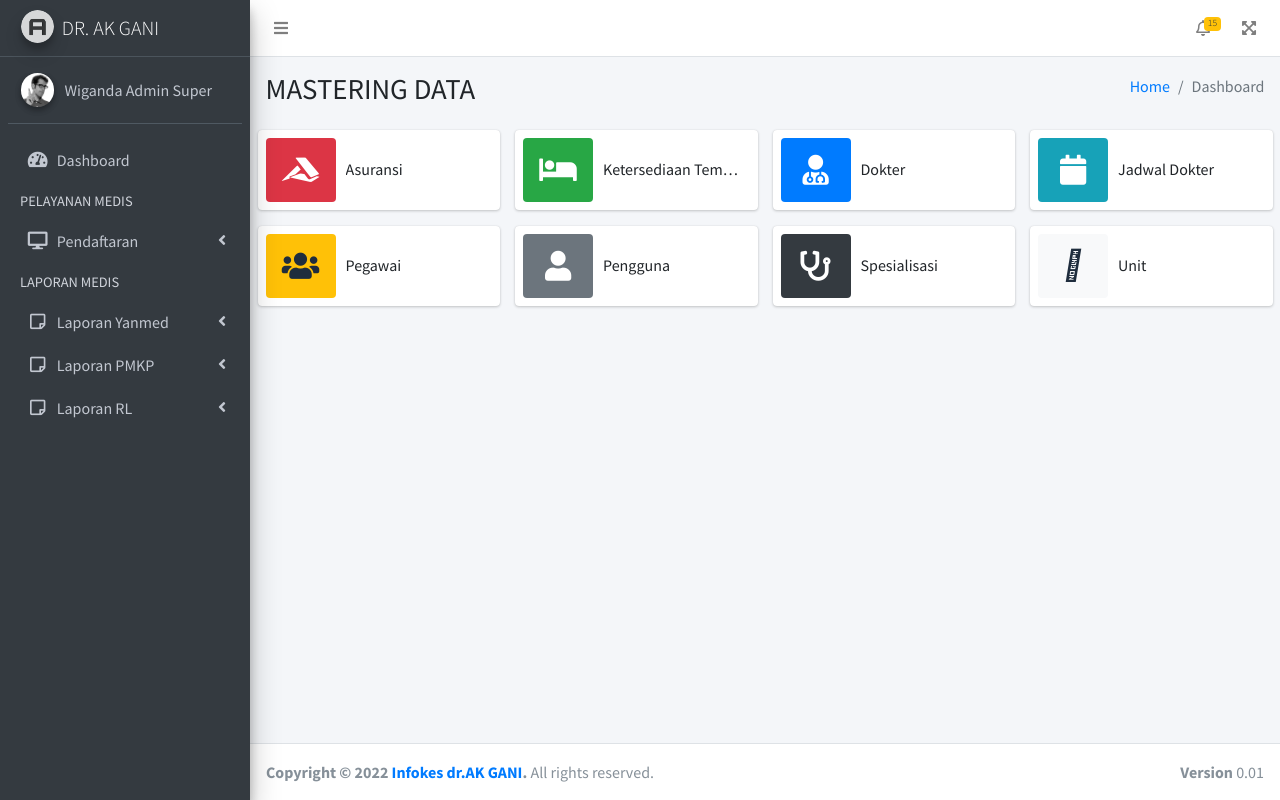
After one commit to ismailgo95/simrs, a CodeIgniter app: page /database/Masterdata_C in a window 1280 px wide. The commit adds this page. Run offline with CodeIgniter, Linux system fonts and the light colour scheme; some libraries are stand-ins or nearby versions.

Commit message:
MASTERING DATA

```diff
--- /dev/null
+++ b/application/controllers/Masterdata_C.php
@@ -0,0 +1,13 @@
+<?php
+defined('BASEPATH') or exit('No direct script access allowed');
+
+class Masterdata_C extends CI_Controller
+{
+  public function index()
+  {
+    $this->load->view('template/header');
+    $this->load->view('template/sidebar');
+    $this->load->view("masterdata_v");
+    $this->load->view('template/footer');
+  }
+}
--- a/application/views/dashboard_v.php
+++ b/application/views/dashboard_v.php
@@ -63,7 +63,8 @@
             <span class="info-box-icon bg-danger"><i class="fas fa-server"></i></span>
 
             <div class="info-box-content">
-              <span class="info-box-text">Master Data</span>
+            <a href="<?php echo base_url("/Masterdata_C") ?>"><span class="info-box-text">Master Data</span></a>
+
             </div>
             <!-- /.info-box-content -->
           </div>
--- /dev/null
+++ b/application/views/masterdata_v.php
@@ -0,0 +1,131 @@
+<!-- Content Wrapper. Ini adalah Page Konten -->
+<div class="content-wrapper">
+    <!-- Content Header (Page header) -->
+    <div class="content-header">
+        <div class="container-fluid">
+            <div class="row mb-2">
+                <div class="col-sm-6">
+                    <h1 class="m-0">MASTERING DATA</h1>
+                </div><!-- /.col -->
+                <div class="col-sm-6">
+                    <ol class="breadcrumb float-sm-right">
+                        <li class="breadcrumb-item"><a href="#">Home</a></li>
+                        <li class="breadcrumb-item active">Dashboard</li>
+                    </ol>
+                </div><!-- /.col -->
+            </div><!-- /.row -->
+        </div><!-- /.container-fluid -->
+    </div>
+
+    <!-- Main content -->
+
+        <div class="container-fluid">
+            <div class="row">
+                <div class="col-md-3 col-sm-6 col-12">
+                    <div class="info-box">
+                        <span class="info-box-icon bg-danger"><i class="nav-icon fab fa-accusoft"></i></span>
+
+                        <div class="info-box-content">
+                            <span class="info-box-text">Asuransi</span>
+                        </div>
+
+                    </div>
+
+                </div>
+
+                <div class="col-md-3 col-sm-6 col-12">
+                    <div class="info-box">
+                        <span class="info-box-icon bg-success"><i class="fas fa-bed"></i></span>
+
+                        <div class="info-box-content">
+                            <span class="info-box-text">Ketersediaan Tempat Tidur</span>
+                        </div>
+                        <!-- /.info-box-content -->
+                    </div>
+                    <!-- /.info-box -->
+                </div>
+                <!-- /.col -->
+                <div class="col-md-3 col-sm-6 col-12">
+                    <div class="info-box">
+                        <span class="info-box-icon bg-primary"><i class="fas fa-user-md"></i></span>
+
+                        <div class="info-box-content">
+                            <span class="info-box-text">Dokter</span>
+                        </div>
+                        <!-- /.info-box-content -->
+                    </div>
+                    <!-- /.info-box -->
+                </div>
+                <!-- /.col -->
+                <div class="col-md-3 col-sm-6 col-12">
+                    <div class="info-box">
+                        <span class="info-box-icon bg-info"><i class="fas fa-calendar"></i></span>
+
+                        <div class="info-box-content">
+                            <span class="info-box-text">Jadwal Dokter</span>
+
+                        </div>
+                        <!-- /.info-box-content -->
+                    </div>
+                    <!-- /.info-box -->
+                </div>
+                <!-- /.col -->
+            </div>
+        </div><!-- /.container-fluid -->
+        <div class="container-fluid">
+            <div class="row">
+                <div class="col-md-3 col-sm-6 col-12">
+                    <div class="info-box">
+                        <span class="info-box-icon bg-warning"><i class="fas fa-users"></i></i></span>
+
+                        <div class="info-box-content">
+                            <span class="info-box-text">Pegawai</span>
+                        </div>
+
+                    </div>
+
+                </div>
+
+                <div class="col-md-3 col-sm-6 col-12">
+                    <div class="info-box">
+                        <span class="info-box-icon bg-secondary"><i class="fas fa-user"></i></span>
+
+                        <div class="info-box-content">
+                            <span class="info-box-text">Pengguna</span>
+                        </div>
+                        <!-- /.info-box-content -->
+                    </div>
+                    <!-- /.info-box -->
+                </div>
+                <!-- /.col -->
+                <div class="col-md-3 col-sm-6 col-12">
+                    <div class="info-box">
+                        <span class="info-box-icon bg-dark"><i class="fas fa-stethoscope"></i></span>
+
+                        <div class="info-box-content">
+                            <span class="info-box-text">Spesialisasi</span>
+                        </div>
+                        <!-- /.info-box-content -->
+                    </div>
+                    <!-- /.info-box -->
+                </div>
+                <!-- /.col -->
+                <div class="col-md-3 col-sm-6 col-12">
+                    <div class="info-box">
+                        <span class="info-box-icon bg-light"><i class="fa-solid fa-stethoscope"></i></i></span>
+
+                        <div class="info-box-content">
+                            <span class="info-box-text">Unit</span>
+
+                        </div>
+                        <!-- /.info-box-content -->
+                    </div>
+                    <!-- /.info-box -->
+                </div>
+                <!-- /.col -->
+            </div>
+        </div>
+    </section>
+    <!-- /.content -->
+</div>
+<!-- /.content-wrapper -->
--- a/application/views/pendaftaran_v.php
+++ b/application/views/pendaftaran_v.php
@@ -61,9 +61,10 @@
                 <div class="col-md-3 col-sm-6 col-12">
                     <div class="info-box">
                         <span class="info-box-icon bg-danger"><i class="fas fa-server"></i></span>
-
+                        <a href="./masterdata_v.php" class="nav-link">
                         <div class="info-box-content">
                             <span class="info-box-text">Master Data</span>
+
                         </div>
                         <!-- /.info-box-content -->
                     </div>
```
